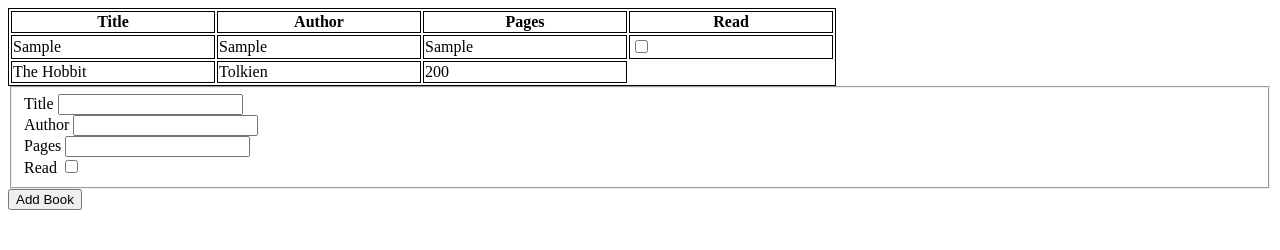
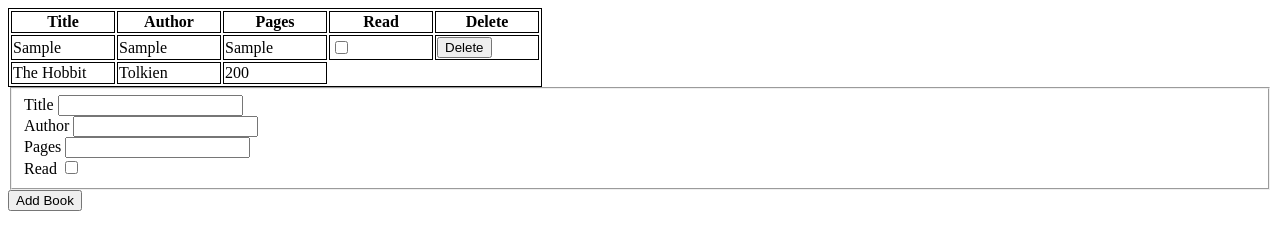
Before and after one commit to CraigMarc/library, a plain HTML site: page index.html in a window 1280 px wide. Both pictures are taken after typing "Sample", "Sample", "Sample" into the empty fields and a click on the button "Add Book". Drawn offline with Linux system fonts and the light colour scheme.

Commit message:
added button to table

```diff
--- a/index.html
+++ b/index.html
@@ -14,6 +14,7 @@
           <th>Author</th>
           <th>Pages</th>
           <th>Read</th>
+          <th>Delete</th>
         </tr>
         <tr>
           <td>The Hobbit</td>
--- a/library.js
+++ b/library.js
@@ -34,16 +34,27 @@ function displayBooks(bookArray) {
   let cell2 = row.insertCell(1);
   let cell3 = row.insertCell(2);
   let cell4 = row.insertCell(3);
+  let cell5 = row.insertCell(4);
+
   cell1.textContent = bookArray[i].title;
   cell2.textContent = bookArray[i].author;
   cell3.textContent = bookArray[i].pages;
   cell4.textContent = bookArray[i].read;
-  var tBox = document.createElement('input');
+  let tBox = document.createElement('input');
   tBox.setAttribute('type', 'checkbox');
-  tBox.setAttribute('value', '');
+  tBox.setAttribute('value', 'i');
   cell4.appendChild(tBox);
+
+  let deleteButton = document.createElement('button');
+  deleteButton.setAttribute('type', 'button');
+  deleteButton.setAttribute('value', 'i');
+  deleteButton.textContent = 'Delete'
+  cell5.appendChild(deleteButton);
+
+
   }
 }
+
 
 /*
 addBookToLibrary('book3' , 'Tolkien', '50')
--- a/styles.css
+++ b/styles.css
@@ -3,5 +3,5 @@ table, td, th {
   }
 
   th {
-    width: 200px
+    width: 100px
   }
```
